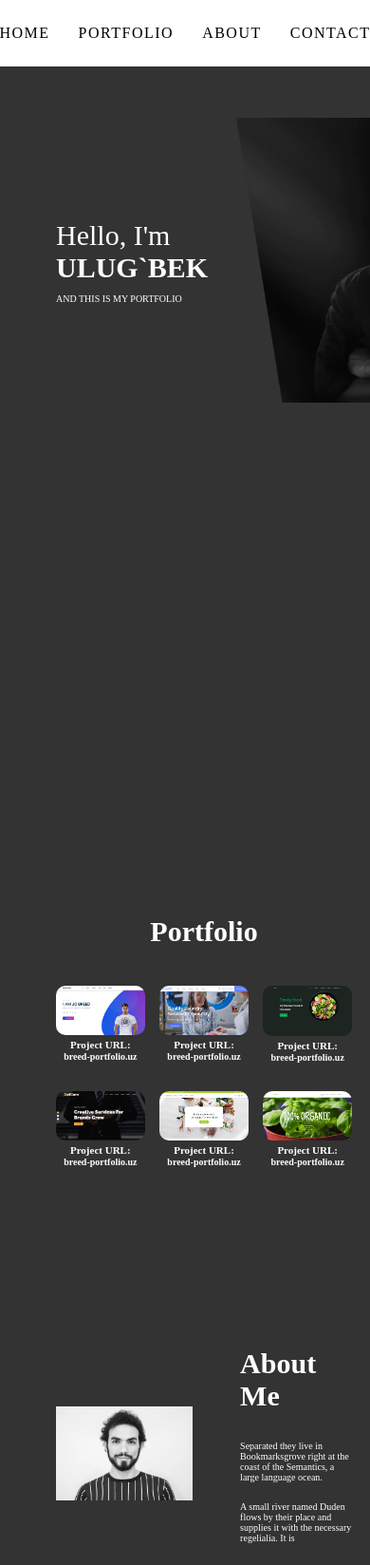
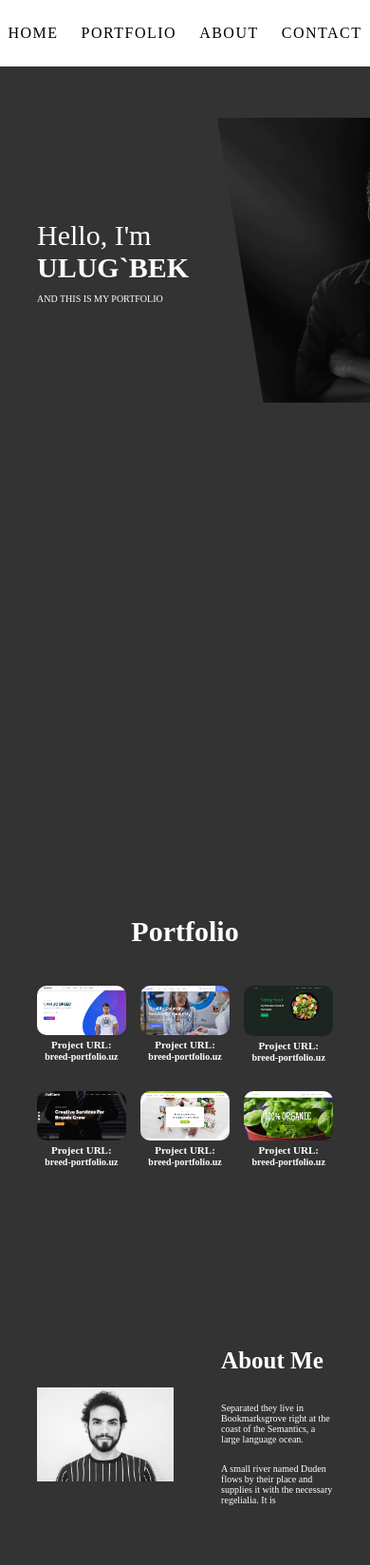
Before and after one commit to Ulugbek-codevent/my-portfolio, a plain HTML site: page index.html in a window 390 px wide. Shown: the top 1648 px of the page at 95% size. Drawn offline with Linux system fonts and the light colour scheme.

Commit message:
changed title

```diff
--- a/main.css
+++ b/main.css
@@ -278,19 +278,15 @@ section {
   background-color: aqua;
 }
 
-@media (max-width: 514px){
-  .navbar {
-    display: flex;
-    justify-content: center;
-    align-items: center;
-    height: 70px;
-    background-color: #fff;
-    box-shadow: 0 5px 10px var(--shadow-color);
+@media (max-width: 435px){
+
+  body{
+    margin: 0 auto;
   }
 
   .navbar a {
     padding: 5px;
-    margin: 0 10px;
+    margin: 0 7px;
     text-transform: uppercase;
     letter-spacing: 1.5px;
     transition: 0.3s;
@@ -403,7 +399,7 @@ section {
   }
 
   .about-info h2 {
-    font-size: 30px;
+    font-size: 25px;
     margin-bottom: 30px;
   }
 
```
